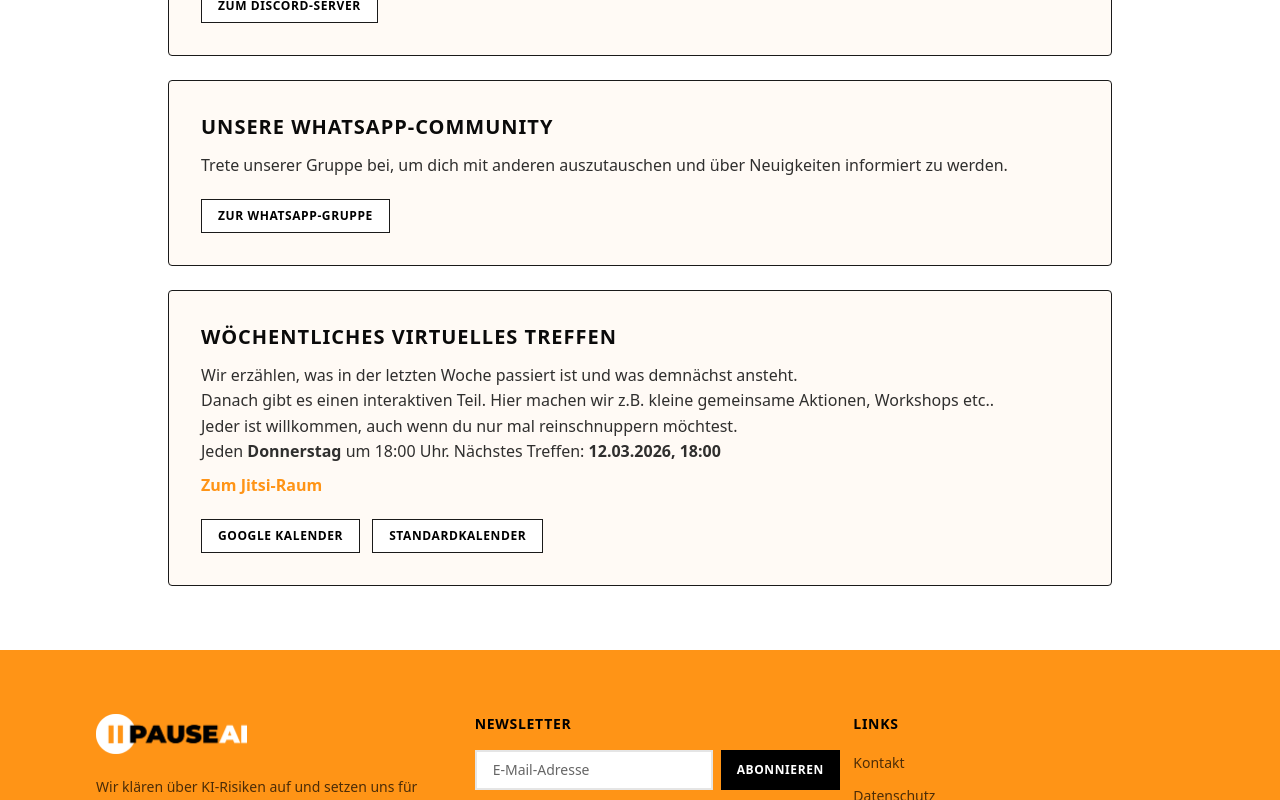
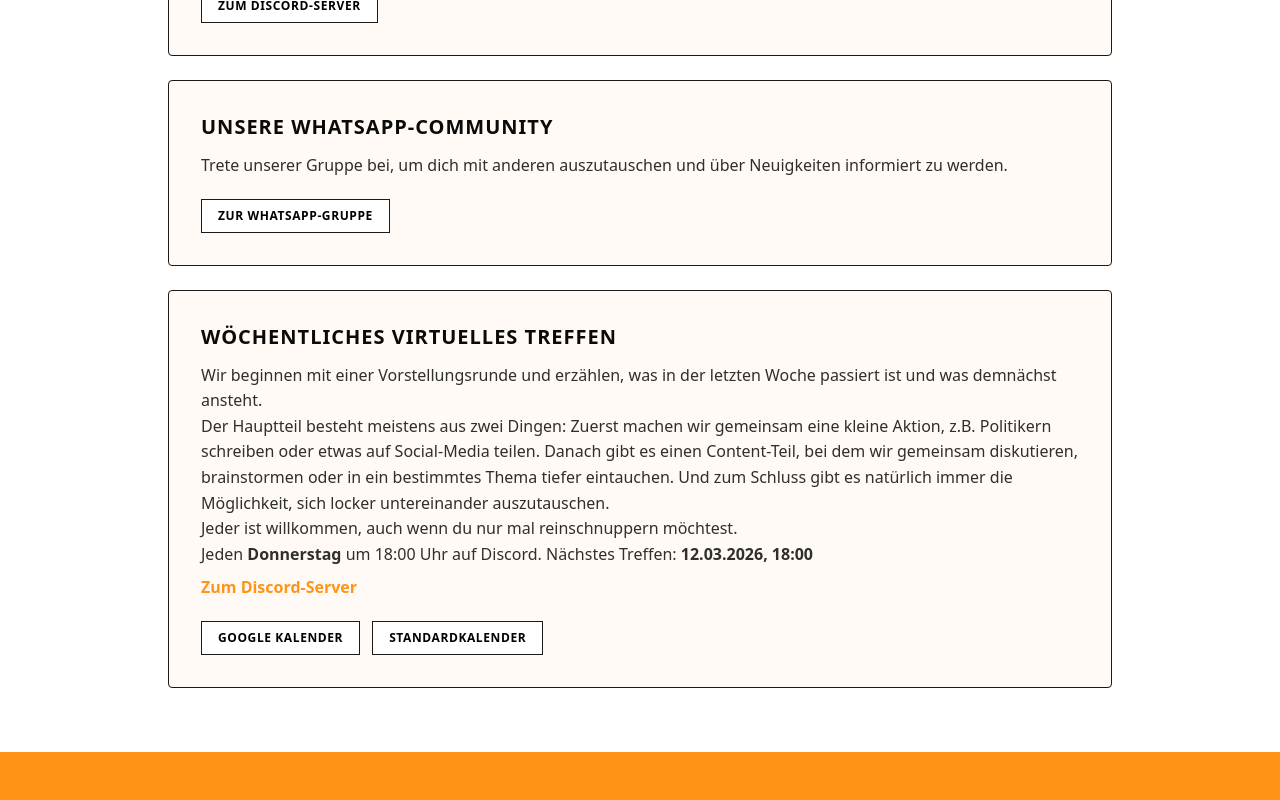
Before and after one commit to SimonSkade1/PauseAI-Germany-Website, a Next.js app: page /mitmachen in a window 1280 px wide. Shown: the part 1032-1832 px from the top of the page. Built offline with nearby package versions, Linux system fonts and the light colour scheme.

Commit message:
update weekly to discord

```diff
--- a/src/app/mitmachen/page.tsx
+++ b/src/app/mitmachen/page.tsx
@@ -7,7 +7,7 @@ import { Info } from "lucide-react";
 import { useMemo } from "react";
 
 const JITSI_ONBOARDING_URL = "https://meet.jit.si/PauseAI-Deutschland-Kennenlernen";
-const JITSI_WEEKLY_URL = "https://meet.jit.si/PauseAI-Deutschland";
+const DISCORD_WEEKLY_URL = "https://discord.gg/e2Wh4WFwKm";
 const DISCORD_URL = "https://discord.gg/pvZ5PmRX4R";
 const WHATSAPP_URL = "https://chat.whatsapp.com/C7p9cdH41IE1MQwPHQLWCX";
 const CALENDLY_URL = "https://calendly.com/hauke-h-posteo/neues-meeting";
@@ -17,7 +17,8 @@ const BERLIN_TIMEZONE = "Europe/Berlin";
 const WEEKLY_MEETING_LABEL = "Donnerstag 18:00";
 const WEEKLY_MEETING_TITLE = "PauseAI Deutschland Community-Treffen";
 const WEEKLY_MEETING_DESCRIPTION = "Wöchentliches PauseAI Deutschland Community-Treffen.";
-const JITSI_INFO_TEXT = "Unsere Calls finden per Jitsi statt. Du brauchst keinen Account und kannst sowohl am PC als auch per Handy teilnehmen.";
+const JITSI_INFO_TEXT = "Unsere Kennenlern-Calls finden per Jitsi statt. Du brauchst keinen Account und kannst sowohl am PC als auch per Handy teilnehmen.";
+const DISCORD_INFO_TEXT = "Unser wöchentliches virtuelles Treffen finden per Discord statt. Du brauchst einen Account um teilzunehmen.";
 
 type Slot = {
   key: "sunday" | "monday";
@@ -204,8 +205,8 @@ function buildWeeklyMeetingGoogleCalendarUrl(start: Date): string {
     action: "TEMPLATE",
     text: `${WEEKLY_MEETING_TITLE}`,
     dates: `${formatUtcForCalendar(start)}/${formatUtcForCalendar(end)}`,
-    details: `${WEEKLY_MEETING_DESCRIPTION}\n\n${JITSI_INFO_TEXT}\n\nJitsi: ${JITSI_WEEKLY_URL}`,
-    location: JITSI_WEEKLY_URL,
+    details: `${WEEKLY_MEETING_DESCRIPTION}\n\n${DISCORD_INFO_TEXT}\n\nDiscord: ${DISCORD_WEEKLY_URL}`,
+    location: DISCORD_WEEKLY_URL,
   });
 
   return `https://calendar.google.com/calendar/render?${params.toString()}`;
@@ -227,8 +228,8 @@ function downloadWeeklyMeetingIcs(start: Date): void {
     `DTSTART:${formatUtcForCalendar(start)}`,
     `DTEND:${formatUtcForCalendar(end)}`,
     `SUMMARY:${WEEKLY_MEETING_TITLE}`,
-    `DESCRIPTION:${WEEKLY_MEETING_DESCRIPTION}\\n\\n${JITSI_INFO_TEXT}\\n\\nJitsi: ${JITSI_WEEKLY_URL}`,
-    `LOCATION:${JITSI_WEEKLY_URL}`,
+    `DESCRIPTION:${WEEKLY_MEETING_DESCRIPTION}\\n\\n${DISCORD_INFO_TEXT}\\n\\nDiscord: ${DISCORD_WEEKLY_URL}`,
+    `LOCATION:${DISCORD_WEEKLY_URL}`,
     "END:VEVENT",
     "END:VCALENDAR",
   ].join("\r\n");
@@ -422,23 +423,26 @@ export default function OnboardingPage() {
           <div className="mt-6 rounded-sm border border-[#1a1a1a] bg-[#FFFAF5] p-6 md:p-8">
             <h2 className="font-section text-lg text-pause-black md:text-xl">Wöchentliches virtuelles Treffen</h2>
             <p className="mt-3 font-body text-pause-black/85">
-              Wir erzählen, was in der letzten Woche passiert ist und was demnächst ansteht.
+              Wir beginnen mit einer Vorstellungsrunde und erzählen, was in der letzten Woche passiert ist und was demnächst ansteht.
               <br/>
-              Danach gibt es einen interaktiven Teil. Hier machen wir z.B. kleine gemeinsame Aktionen, Workshops etc..
+              Der Hauptteil besteht meistens aus zwei Dingen:
+              Zuerst machen wir gemeinsam eine kleine Aktion, z.B. Politikern schreiben oder etwas auf Social-Media teilen.
+              Danach gibt es einen Content-Teil, bei dem wir gemeinsam diskutieren, brainstormen oder in ein bestimmtes Thema tiefer eintauchen.
+              Und zum Schluss gibt es natürlich immer die Möglichkeit, sich locker untereinander auszutauschen.
               <br/>
               Jeder ist willkommen, auch wenn du nur mal reinschnuppern möchtest.
               <br/>
-              Jeden <span className="font-semibold">Donnerstag</span> um 18:00 Uhr. Nächstes Treffen:{" "}
+              Jeden <span className="font-semibold">Donnerstag</span> um 18:00 Uhr auf Discord. Nächstes Treffen:{" "}
               <span className="font-body-bold">{formatGermanDate(nextWeeklyMeeting)}</span>
             </p>
             <p className="mt-2 font-body text-pause-black/85">
               <a
-                href={JITSI_WEEKLY_URL}
+                href={DISCORD_WEEKLY_URL}
                 target="_blank"
                 rel="noopener noreferrer"
                 className="orange-link font-body-bold"
               >
-                Zum Jitsi-Raum
+                Zum Discord-Server
               </a>
             </p>
             <div className="mt-5 flex flex-col gap-3 sm:flex-row">
```
